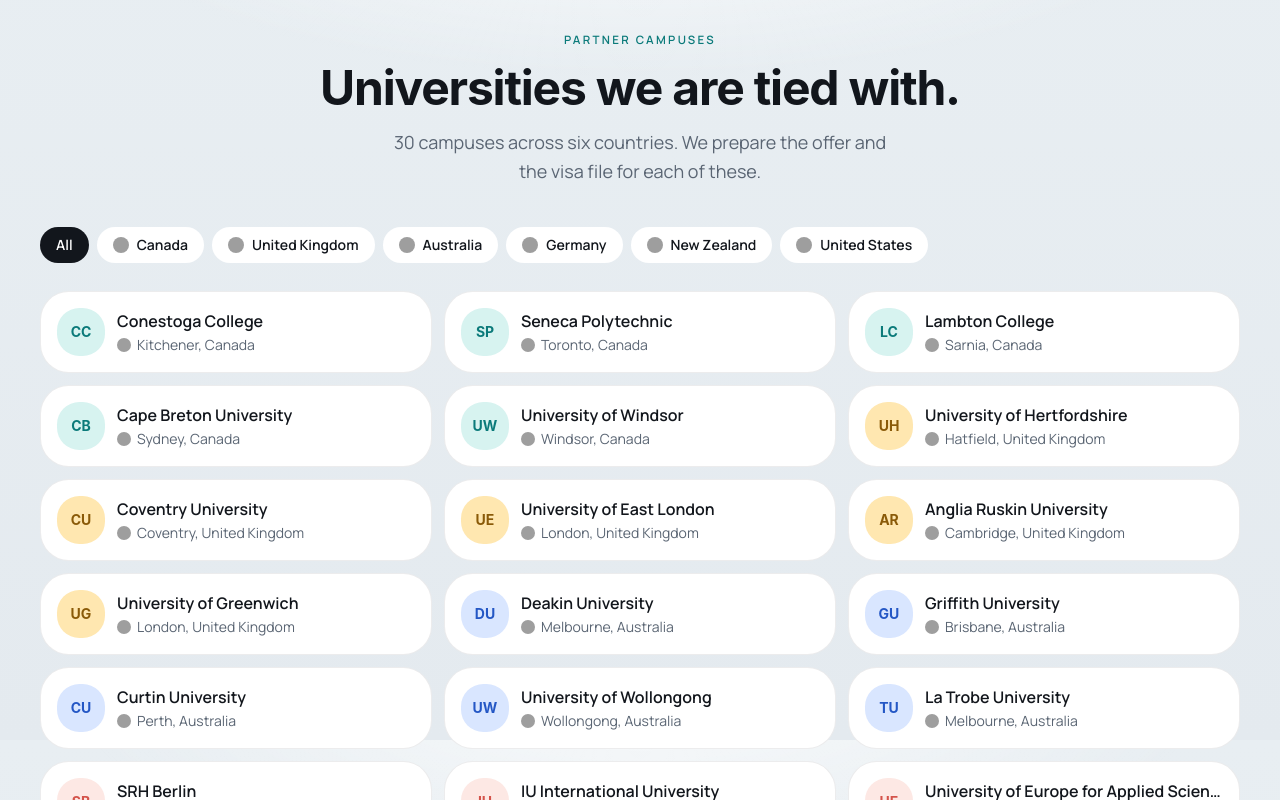
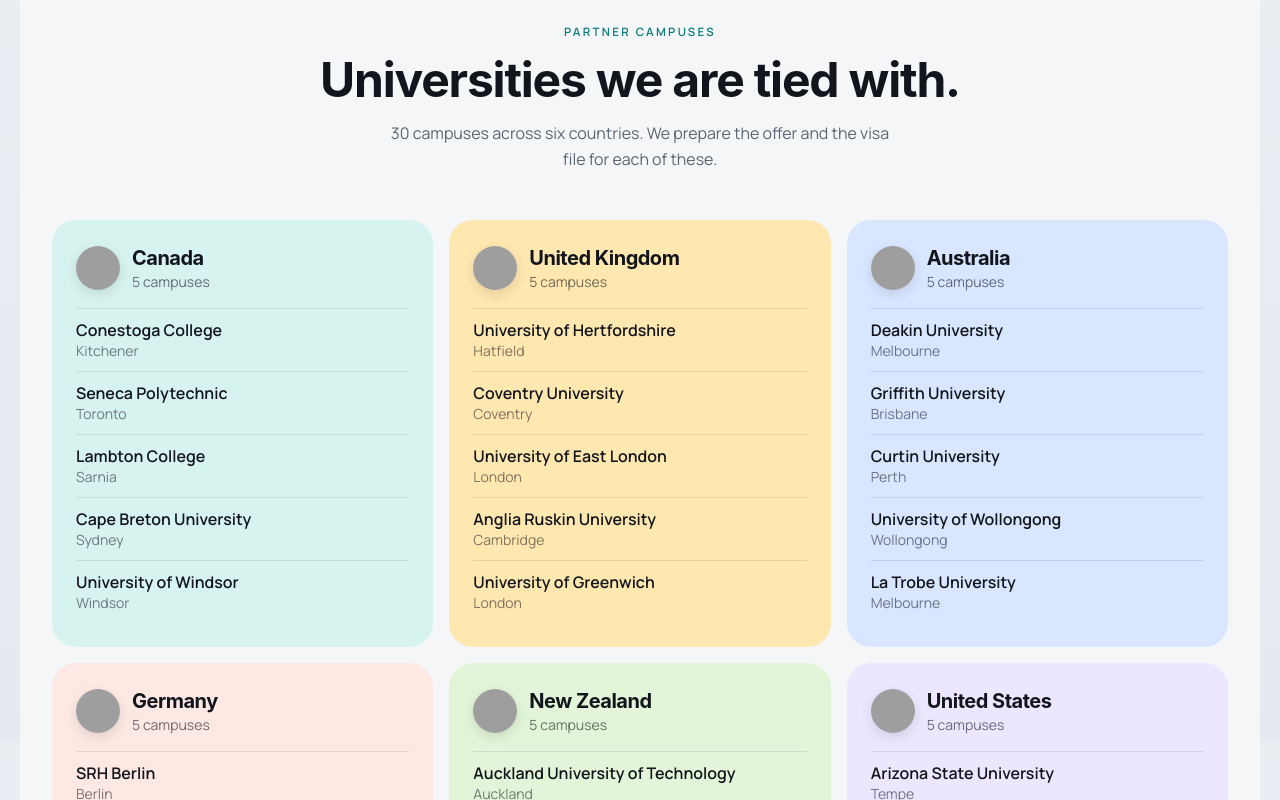
Before and after one commit to Abhi97shek/Sachman-Overseas-Website, a Next.js app: page / in a window 1280 px wide. Shown: the part 2460-3260 px from the top of the page. Built offline with nearby package versions, Linux system fonts and the light colour scheme; grey boxes are pictures that could not be loaded.

Commit message:
Restyle partner universities as country panels.
Each country has its own colored board with the campus name and city, instead of a grid of monogram cards.

Co-authored-by: abhi.kumar736 <abhi.kumar736@gmail.com>

```diff
--- a/src/components/universities.tsx
+++ b/src/components/universities.tsx
@@ -1,31 +1,18 @@
-"use client";
+import { countryFlags, partnerUniversities, universityCountries } from "@/lib/universities";
 
-import { useState } from "react";
-import {
-  countryFlags,
-  countryWash,
-  partnerUniversities,
-  universityCountries,
-} from "@/lib/universities";
-
-function initials(name: string) {
-  const words = name
-    .replace(/,/g, "")
-    .split(" ")
-    .filter((word) => word.length > 2 && word !== "for" && word !== "and" && word !== "of");
-  return (words[0]?.[0] ?? name[0]).concat(words[1]?.[0] ?? "").toUpperCase();
-}
+const panelTone: Record<string, string> = {
+  Canada: "bg-[#d7f3f0]",
+  "United Kingdom": "bg-[#ffe7b0]",
+  Australia: "bg-[#d9e6ff]",
+  Germany: "bg-[#fde8e4]",
+  "New Zealand": "bg-[#e3f5d8]",
+  "United States": "bg-[#ece7ff]",
+};
 
 export function Universities() {
-  const [country, setCountry] = useState<string>("All");
-  const visible =
-    country === "All"
-      ? partnerUniversities
-      : partnerUniversities.filter((campus) => campus.country === country);
-
   return (
-    <section id="universities" className="px-4 py-20 sm:px-6 md:px-8 md:py-28 lg:px-10">
-      <div className="mx-auto max-w-7xl">
+    <section id="universities" className="px-3 py-8 sm:px-4 md:px-5 md:py-10">
+      <div className="mx-auto max-w-7xl rounded-[1.75rem] bg-[#f5f6f8] px-4 py-12 sm:rounded-[2rem] sm:px-6 sm:py-14 md:px-8 md:py-16">
         <div data-reveal className="mx-auto max-w-2xl text-center">
           <p className="text-[0.72rem] font-semibold tracking-[0.2em] text-tide uppercase">
             Partner campuses
@@ -33,63 +20,43 @@ export function Universities() {
           <h2 className="mt-4 font-display text-3xl font-bold tracking-tight text-ink sm:text-4xl md:text-5xl">
             Universities we are tied with.
           </h2>
-          <p className="mx-auto mt-4 max-w-lg text-base leading-relaxed text-muted-foreground md:text-lg">
-            {partnerUniversities.length} campuses across six countries. We prepare the
-            offer and the visa file for each of these.
+          <p className="mx-auto mt-4 max-w-lg text-base leading-relaxed text-muted-foreground">
+            {partnerUniversities.length} campuses across six countries. We prepare the offer
+            and the visa file for each of these.
           </p>
         </div>
 
-        <div className="mt-10 flex gap-2 overflow-x-auto pb-1 [scrollbar-width:none] [&::-webkit-scrollbar]:hidden">
-          {["All", ...universityCountries].map((name) => {
-            const selected = name === country;
+        <div data-stagger className="mt-12 grid gap-4 md:grid-cols-2 xl:grid-cols-3">
+          {universityCountries.map((country) => {
+            const campuses = partnerUniversities.filter((campus) => campus.country === country);
             return (
-              <button
-                key={name}
-                type="button"
-                onClick={() => setCountry(name)}
-                aria-pressed={selected}
-                data-press
-                className={`inline-flex shrink-0 items-center gap-2 rounded-full px-4 py-2 text-sm font-semibold transition-colors ${
-                  selected ? "bg-ink text-white" : "bg-white text-ink hover:bg-white/80"
-                }`}
-              >
-                {name !== "All" ? (
-                  // eslint-disable-next-line @next/next/no-img-element
-                  <img src={countryFlags[name]} alt="" className="size-4 rounded-full object-cover" />
-                ) : null}
-                {name}
-              </button>
+              <article key={country} className={`rounded-[1.5rem] p-5 sm:p-6 ${panelTone[country]}`}>
+                <div className="flex items-center gap-3">
+                  {/* eslint-disable-next-line @next/next/no-img-element */}
+                  <img
+                    src={countryFlags[country]}
+                    alt=""
+                    className="size-11 rounded-full object-cover shadow-[0_4px_12px_rgba(18,22,28,0.12)]"
+                  />
+                  <div>
+                    <h3 className="font-display text-xl font-bold tracking-tight text-ink">{country}</h3>
+                    <p className="text-sm text-ink/60">
+                      {campuses.length} campus{campuses.length === 1 ? "" : "es"}
+                    </p>
+                  </div>
+                </div>
+                <ul className="mt-4">
+                  {campuses.map((campus) => (
+                    <li key={campus.name} className="border-t border-ink/10 py-2.5">
+                      <p className="font-semibold leading-snug text-ink">{campus.name}</p>
+                      <p className="text-sm text-ink/55">{campus.city}</p>
+                    </li>
+                  ))}
+                </ul>
+              </article>
             );
           })}
         </div>
-
-        <ul key={country} data-reveal className="mt-6 grid gap-3 sm:grid-cols-2 lg:grid-cols-3">
-          {visible.map((campus) => (
-            <li
-              key={campus.name}
-              data-lift
-              className="flex items-center gap-3 rounded-2xl border border-ink/8 bg-white px-4 py-4"
-            >
-              <span
-                className={`grid size-12 shrink-0 place-items-center rounded-xl font-display text-sm font-bold ${countryWash[campus.country]}`}
-              >
-                {initials(campus.name)}
-              </span>
-              <span className="min-w-0">
-                <span className="block truncate font-semibold text-ink">{campus.name}</span>
-                <span className="mt-0.5 flex items-center gap-1.5 text-sm text-muted-foreground">
-                  {/* eslint-disable-next-line @next/next/no-img-element */}
-                  <img
-                    src={countryFlags[campus.country]}
-                    alt=""
-                    className="size-3.5 rounded-full object-cover"
-                  />
-                  {campus.city}, {campus.country}
-                </span>
-              </span>
-            </li>
-          ))}
-        </ul>
       </div>
     </section>
   );
--- a/src/lib/universities.ts
+++ b/src/lib/universities.ts
@@ -54,12 +54,3 @@ export const countryFlags: Record<string, string> = {
   "New Zealand": "/images/flags/nz.svg",
   "United States": "/images/flags/us.svg",
 };
-
-export const countryWash: Record<string, string> = {
-  Canada: "bg-[#d7f3f0] text-[#0b7a7a]",
-  "United Kingdom": "bg-[#ffe7b0] text-[#8a5a08]",
-  Australia: "bg-[#d9e6ff] text-[#2457c5]",
-  Germany: "bg-[#fde8e4] text-[#d4534a]",
-  "New Zealand": "bg-[#e3f5d8] text-[#3d6b32]",
-  "United States": "bg-[#ece7ff] text-[#5b45b0]",
-};
```
